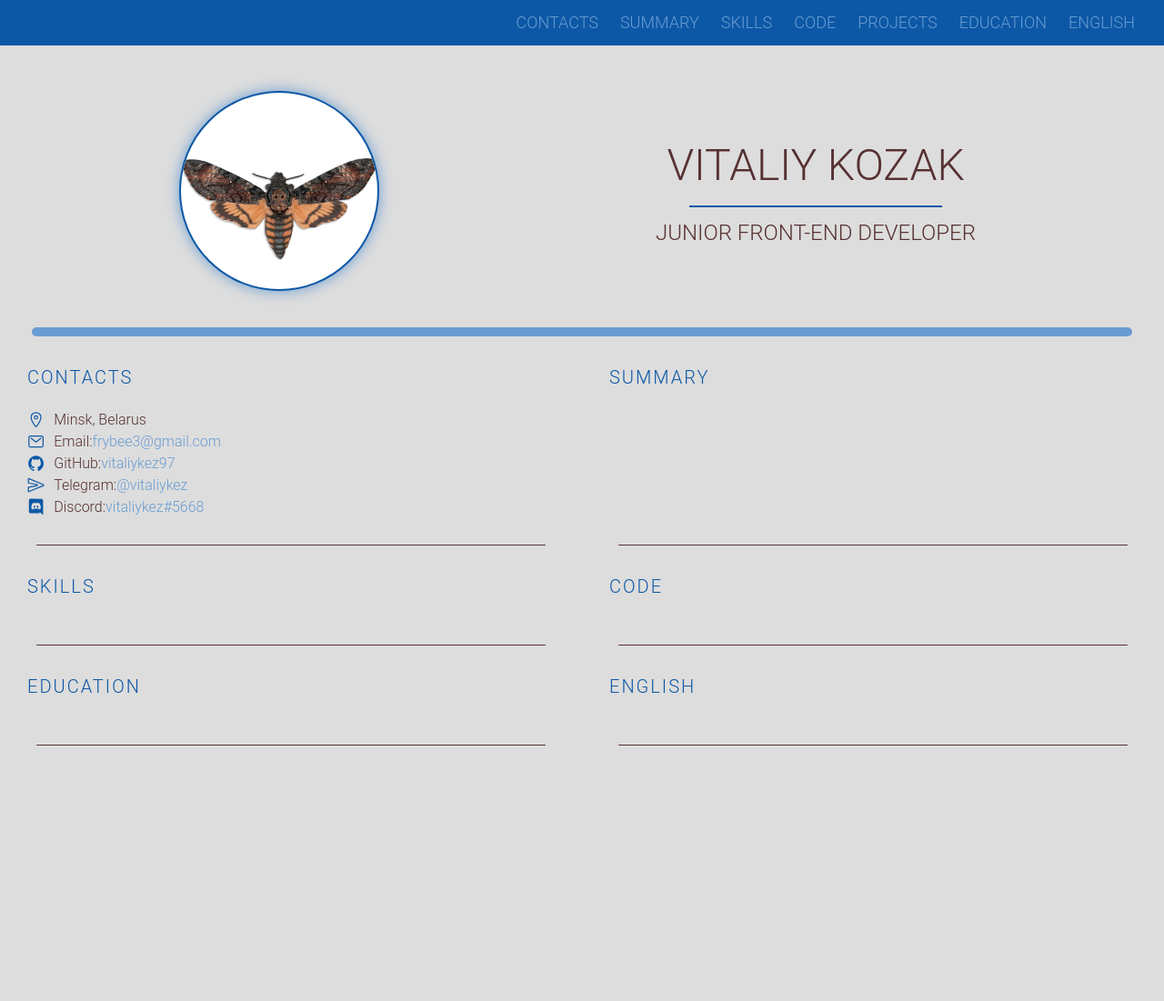
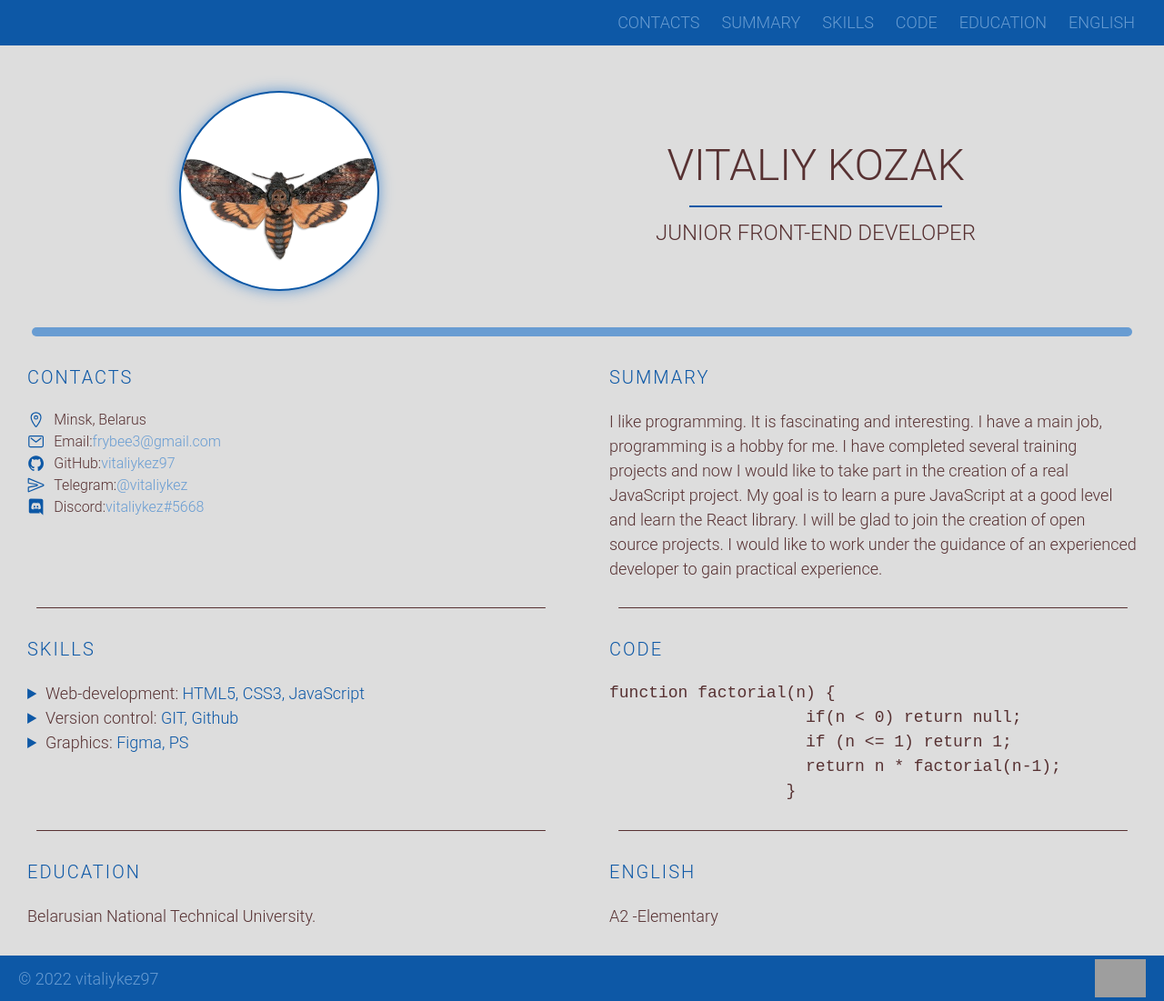
Before and after one commit to vitaliykez97/rsschool-cv, a plain HTML site: page index.html in a window 1280 px wide. Shown: the whole page at 91% size. Before the commit the page ends 820 px from the top, so only its background shows below. Drawn offline with nearby package versions, Linux system fonts and the light colour scheme; grey boxes are pictures that could not be loaded.

Commit message:
feat: ready for 70%

```diff
--- a/index.html
+++ b/index.html
@@ -13,13 +13,12 @@
         <div class="container header-container">
             <div class="nav">
                 <ul>
-                    <li><a href="#">Contacts</a></li>
-                    <li><a href="#">Summary</a></li>
-                    <li><a href="#">Skills</a></li>
-                    <li><a href="#">Code</a></li>
-                    <li><a href="#">Projects</a></li>
-                    <li><a href="#">Education</a></li>
-                    <li><a href="#">English</a></li>
+                    <li><a href="#contacts">Contacts</a></li>
+                    <li><a href="#summary">Summary</a></li>
+                    <li><a href="#skills">Skills</a></li>
+                    <li><a href="#code">Code</a></li>
+                    <li><a href="#education">Education</a></li>
+                    <li><a href="#english">English</a></li>
                 </ul>
             </div>
             <div class="toggle">
@@ -38,7 +37,7 @@
                     <h3>Junior Front-End Developer</h3>
                 </div>
             </section>
-            <section class="section">
+            <section class="section" id="contacts">
                 <h2 class="section-title">contacts</h2>
                 <ul class="contacts-list">
                     <li><ion-icon class="contacts-logo" name="location-outline"></ion-icon>Minsk, Belarus</li>
@@ -49,24 +48,52 @@
                 </ul>
 
             </section>
-            <section class="section">
+            <section class="section" id="summary">
                 <h2 class="section-title">summary</h2>
+                <p>I like programming. It is fascinating and interesting. I have a main job, programming is a hobby for me. I have completed several training projects and now I would like to take part in the creation of a real JavaScript project. My goal is to learn a pure JavaScript at a good level and learn the React library. I will be glad to join the creation of open source projects. I would like to work under the guidance of an experienced developer to gain practical experience.</p>
             </section>
-            <section class="section">
+            <section class="section" id="skills">
                 <h2 class="section-title">skills</h2>
+                <ul class="section-list">
+                    <li class="section-item">
+                      <span>Web-development:</span> HTML5, CSS3, JavaScript
+                    </li>
+                    <li class="section-item">
+                      <span>Version control:</span> GIT, Github
+                    </li>
+                    <li class="section-item">
+                      <span>Graphics:</span> Figma, PS
+                    </li>
+                </ul>
             </section>
-            <section class="section">
+            <section class="section" id="code">
                 <h2 class="section-title">code</h2>
+                <pre class="pre"><code>function factorial(n) {
+                    if(n &lt; 0) return null;
+                    if (n &lt;= 1) return 1;
+                    return n * factorial(n-1);
+                  }</code></pre>
             </section>
-            <section class="section">
+            <section class="section" id="education">
                 <h2 class="section-title">education</h2>
+                Belarusian National Technical University.
             </section>
-            <section class="section">
+            <section class="section" id="english">
                 <h2 class="section-title">english</h2>
+                A2 -Elementary
             </section>
         </div>
     </main>
-    <footer></footer>
+    <footer>
+        <div class="container footer-container">
+            <div>© 2022
+                <a href="https://github.com/vitaliykez97" class="github-link">vitaliykez97</a>
+            </div>
+            <a href="https://rs.school/js/" class="rss">
+                <img src="https://rs.school/images/rs_school_js.svg" alt="rss">
+            </a>
+        </div>
+    </footer>
 
 
 
--- a/style.css
+++ b/style.css
@@ -2,6 +2,10 @@
   box-sizing: border-box;
   margin: 0;
   padding: 0;
+}
+
+html {
+  scroll-behavior: smooth;
 }
 
 body{
@@ -111,6 +115,11 @@ header{
   background-color: #573132;
   height: 1px;
   border-radius: 0.5px;
+  opacity: 1;
+}
+
+.section:nth-last-child(-n+2)::after{
+  opacity: 0;
 }
 
 .section-profile{
@@ -212,6 +221,79 @@ header{
   text-shadow: 0 0 15px #689CD2;
 }
 
+.section-list{
+  color: #0D58A6;
+  padding-left: 20px;
+  list-style-type: disclosure-closed;
+}
+
+.section-list li span{
+  color: #573132;
+}
+
+
+/* ---FOOTER--- */
+
+footer{
+  background: #0D58A6;
+  color: #689CD2;
+}
+
+.footer-container{
+  display: flex;
+  justify-content: space-between;
+  align-items: center;
+}
+
+.github-link{
+  position: relative;
+  text-decoration: none;
+  color:#689CD2;
+}
+
+.github-link::after{
+  content: "";
+  position: absolute;
+  left: 0px;
+  bottom: -5px;
+  width: 100%;
+  height: 2px;
+  background-color: #fff;
+  opacity: 0;
+  transition: 0.2s;
+}
+
+.github-link:hover{
+  color: #fff;
+  text-shadow: 0 0 12px #fff;
+}
+
+.github-link:hover::after {
+  opacity: 1;
+  animation-name: slidein;
+  animation-duration: 1s;
+  animation-fill-mode: forwards;
+  box-shadow: 0 0 12px #fff;
+}
+
+@keyframes slidein {
+  from {
+    width: 0;
+  }
+  to {
+    width: calc(100% - 0px);
+  }
+}
+
+.rss{
+  display: flex;
+  align-items: center;
+}
+
+.rss img{
+  height: 42px;
+  width: auto;
+}
 
 
 
```
